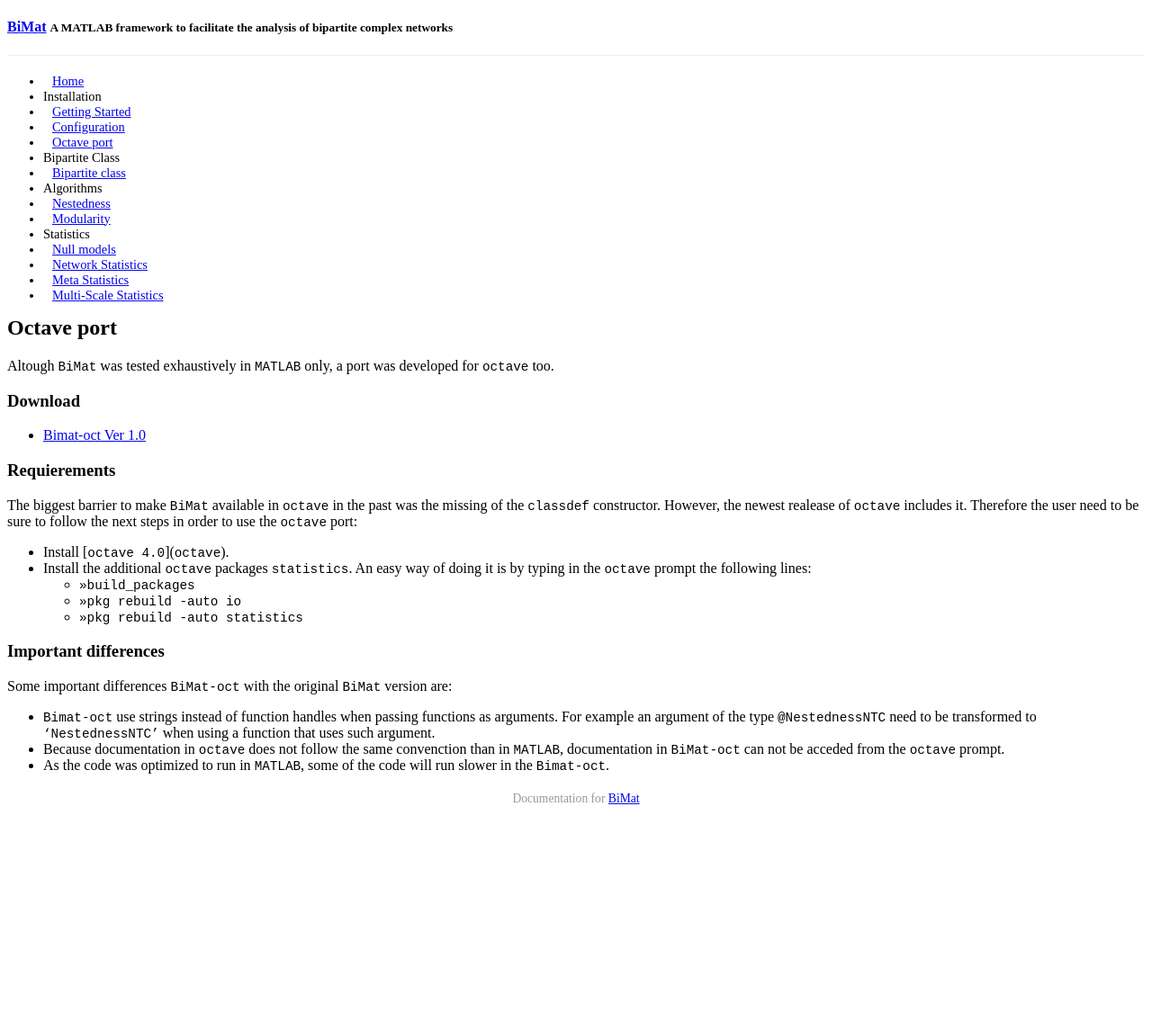
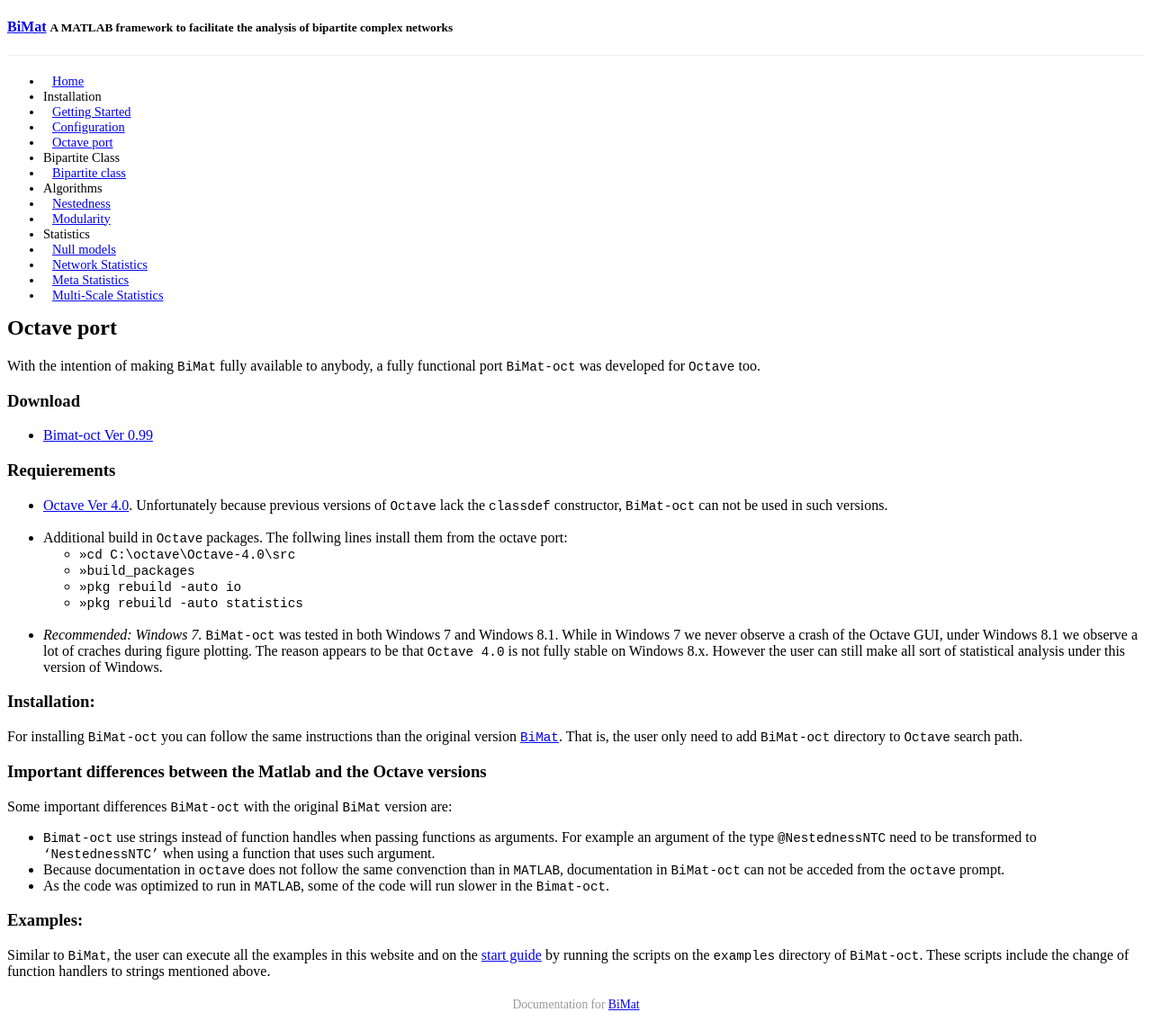
Before and after one commit to bimat/bimat.github.io, a Jekyll site: the page built from _posts/25-02-17-octave_version.md, in a window 1280 px wide. Shown: the whole page at 90% size. Built offline with Jekyll 4.4.1, drawn with Linux system fonts in a browser that asks for light colours; Markdown is read by kramdown in place of the engine named in the settings; a style sheet for code colours, icons or effects is not loaded; before the commit the page ends 916 px from its top, so only the background shows below that.

Commit message:
updating website

```diff
--- a/_posts/25-02-17-octave_version.md
+++ b/_posts/25-02-17-octave_version.md
@@ -6,26 +6,31 @@
 order: 4
 ---
 
-Altough <tt>BiMat</tt> was tested exhaustively in <tt>MATLAB</tt> only, a port was developed for <tt>octave</tt> too.
+With the intention of making <tt>BiMat</tt> fully available to anybody, a fully functional port <tt>BiMat-oct</tt> was developed for <tt>Octave</tt> too.
 
 ### Download
 
-* [Bimat-oct Ver 1.0](https://github.com/cesar7f/BiMat/archive/bimat-oct.zip)
+* [Bimat-oct Ver 0.99](https://github.com/cesar7f/BiMat/archive/bimat-oct.zip)
 
 ### Requierements
 
-The biggest barrier to make <tt>BiMat</tt> available in <tt>octave</tt> in the past was the missing of the <tt>classdef</tt> constructor. However,
-the newest realease of <tt>octave</tt> includes it. Therefore the user need to be sure to follow the next steps in order to use the <tt>octave</tt>
-port:
-
-* Install [<tt>octave 4.0</tt>](<tt>octave</tt>).
-* Install the additional <tt>octave</tt> packages <tt>statistics</tt>. An easy way of doing it is by typing in the
-  <tt>octave</tt> prompt the following lines:
+* [Octave Ver 4.0](http://www.gnu.org/software/octave/download.html). Unfortunately because previous versions of <tt>Octave</tt> lack the <tt>classdef</tt>
+  constructor, <tt>BiMat-oct</tt> can not be used in such versions.<br><br>
+* Additional build in <tt>Octave</tt> packages. The follwing lines install them from the octave port:
+    * <tt>>>cd C:\octave\Octave-4.0\src</tt>
     * <tt>>>build_packages</tt>
     * <tt>>>pkg rebuild -auto io</tt>
-    * <tt>>>pkg rebuild -auto statistics</tt>
+    * <tt>>>pkg rebuild -auto statistics</tt><br><br>
+* _Recommended: Windows 7._ <tt>BiMat-oct</tt> was tested in both Windows 7 and Windows 8.1. While in Windows 7 we never observe a crash of the
+  Octave GUI, under Windows 8.1 we observe a lot of craches during figure plotting. The reason appears to be that <tt>Octave 4.0</tt> is not fully stable
+  on Windows 8.x. However the user can still make all sort of statistical analysis under this version of Windows.
 
-### Important differences
+### Installation:
+
+For installing <tt>BiMat-oct</tt> you can follow the same instructions than the original version [<tt>BiMat</tt>](getting_started.html#2). That is, the user only need to add
+<tt>BiMat-oct</tt> directory to <tt>Octave</tt> search path.
+
+### Important differences between the Matlab and the Octave versions
 
 Some important differences <tt>BiMat-oct</tt> with the original <tt>BiMat</tt> version are:
 
@@ -34,3 +39,9 @@
 * Because documentation in <tt>octave</tt> does not follow the same convenction than in <tt>MATLAB</tt>, documentation in <tt>BiMat-oct</tt>
   can not be acceded from the <tt>octave</tt> prompt.
 * As the code was optimized to run in <tt>MATLAB</tt>, some of the code will run slower in the <tt>Bimat-oct</tt>.
+
+
+### Examples:
+
+Similar to <tt>BiMat</tt>, the user can execute all the examples in this website and on the [start guide](getting_started.html#5) by running the scripts
+on the <tt>examples</tt> directory of <tt>BiMat-oct</tt>. These scripts include the change of function handlers to strings mentioned above.
```
Also changed, not shown: _posts/25-02-17-getting_started.html (+11 -2 lines), 2 other files.
